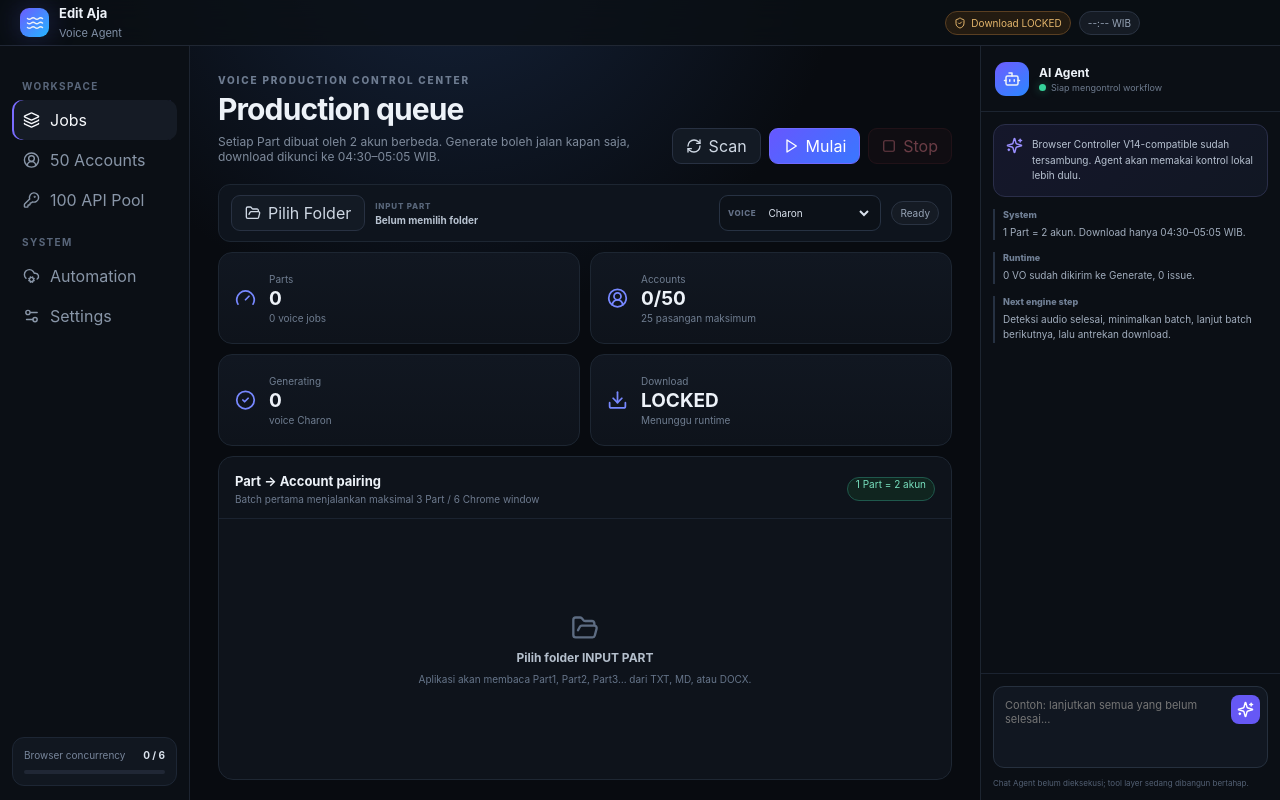
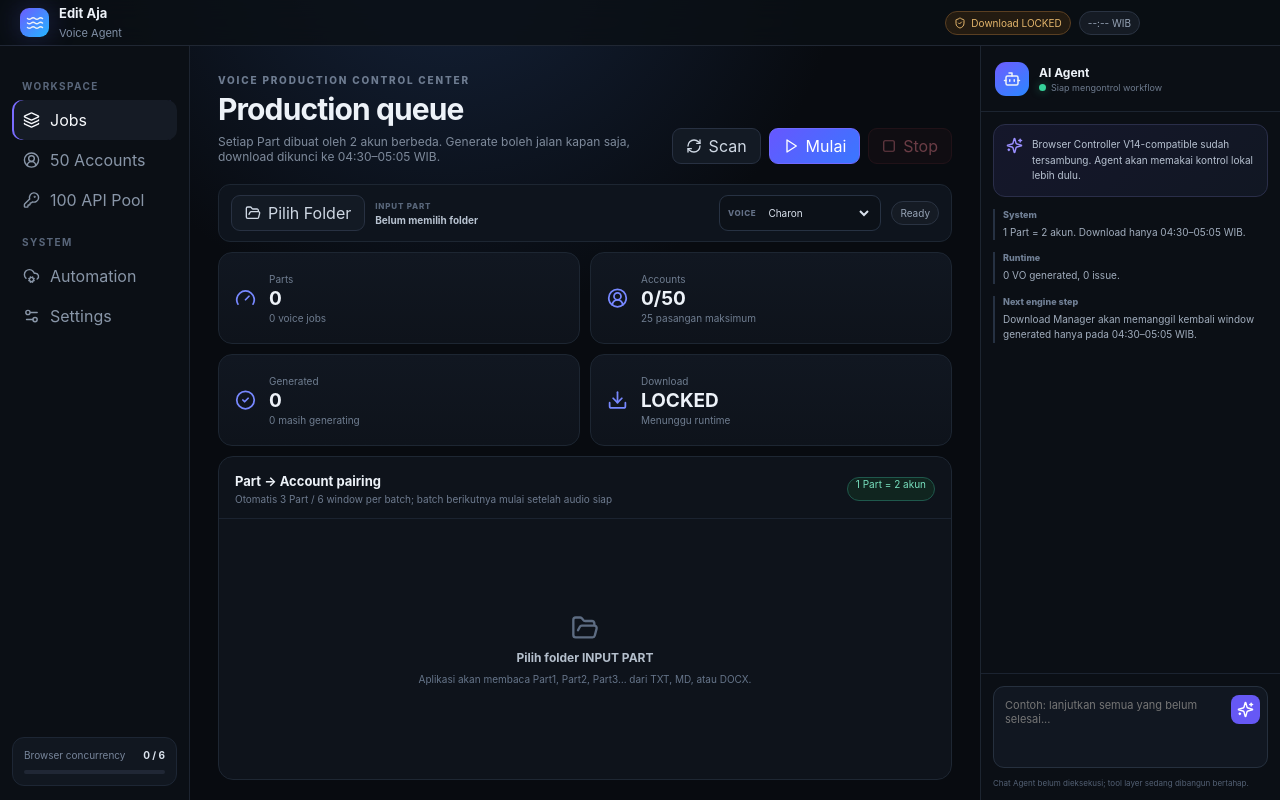
Before and after one commit to tonitarung099-creator/Edit-Aja-Voice-Agent, a React (Vite) app: page / in a window 1280 px wide. Built offline with nearby package versions, Linux system fonts and the light colour scheme.

Commit message:
feat: show generated queue and automatic batch progress

```diff
--- a/src/App.tsx
+++ b/src/App.tsx
@@ -33,7 +33,7 @@ type RuntimeVoiceJob = {
   pairSide: 'A' | 'B';
   sourcePath: string;
   sourceName: string;
-  status: 'waiting' | 'opening' | 'needs_login' | 'filling' | 'prepared' | 'selecting_voice' | 'generating' | 'error' | 'stopped';
+  status: 'waiting' | 'opening' | 'needs_login' | 'filling' | 'prepared' | 'selecting_voice' | 'generating' | 'generated' | 'provider_limited' | 'error' | 'stopped';
   message: string;
   windowHandle?: number;
   updatedAt: string;
@@ -62,9 +62,9 @@ function voLabel(slot:number) {
 }
 
 function statusTone(status?:RuntimeVoiceJob['status']) {
-  if (status === 'prepared' || status === 'generating') return 'good';
-  if (status === 'opening' || status === 'filling' || status === 'selecting_voice') return 'busy';
-  if (status === 'needs_login') return 'warn';
+  if (status === 'prepared' || status === 'generated') return 'good';
+  if (status === 'opening' || status === 'filling' || status === 'selecting_voice' || status === 'generating') return 'busy';
+  if (status === 'needs_login' || status === 'provider_limited') return 'warn';
   if (status === 'error' || status === 'stopped') return 'bad';
   return 'default';
 }
@@ -79,6 +79,8 @@ function shortStatus(job?:RuntimeVoiceJob) {
     prepared:'Prepared',
     selecting_voice:'Voice',
     generating:'Generating',
+    generated:'Generated',
+    provider_limited:'Limited',
     error:'Error',
     stopped:'Stopped',
   };
@@ -248,7 +250,7 @@ export default function App(){
       setWorkflowMessage('Menjalankan batch pertama: 3 Part / 6 akun…');
       const finalState = await window.voiceAgent.startWorkflow(inputFolder);
       setRuntime(finalState);
-      setWorkflowMessage('Batch pertama sudah diproses sampai perintah Generate. Deteksi selesai + batch berikutnya adalah tahap berikutnya.');
+      setWorkflowMessage('Generate otomatis selesai dipantau untuk semua batch yang dapat diproses. Audio siap tetap tersimpan untuk antrean download.');
     } catch (error) {
       setWorkflowMessage(error instanceof Error ? error.message : 'Workflow gagal dijalankan.');
     }
@@ -266,8 +268,9 @@ export default function App(){
 
   const configuredCount = profiles.length;
   const generatingCount = runtime.jobs.filter(j=>j.status==='generating').length;
-  const activeCount = runtime.jobs.filter(j=>['opening','filling','selecting_voice'].includes(j.status)).length;
-  const issueCount = runtime.jobs.filter(j=>j.status==='error'||j.status==='needs_login').length;
+  const generatedCount = runtime.jobs.filter(j=>j.status==='generated').length;
+  const activeCount = runtime.jobs.filter(j=>['opening','filling','selecting_voice','generating'].includes(j.status)).length;
+  const issueCount = runtime.jobs.filter(j=>['error','needs_login','provider_limited'].includes(j.status)).length;
 
   return <div className="app-shell">
     <header className="topbar">
@@ -326,13 +329,13 @@ export default function App(){
         <section className="stats-grid">
           <div className="stat"><Gauge/><div><span>Parts</span><b>{groupedJobs.length}</b><small>{runtime.jobs.length} voice jobs</small></div></div>
           <div className="stat"><CircleUserRound/><div><span>Accounts</span><b>{configuredCount}/50</b><small>25 pasangan maksimum</small></div></div>
-          <div className="stat"><CheckCircle2/><div><span>Generating</span><b>{generatingCount}</b><small>voice {voiceName}</small></div></div>
+          <div className="stat"><CheckCircle2/><div><span>Generated</span><b>{generatedCount}</b><small>{generatingCount} masih generating</small></div></div>
           <div className="stat"><Download/><div><span>Download</span><b>{downloadState.open ? 'OPEN' : 'LOCKED'}</b><small>{downloadState.nextLabel}</small></div></div>
         </section>
 
         <section className="panel">
           <div className="panel-head">
-            <div><b>Part → Account pairing</b><span>Batch pertama menjalankan maksimal 3 Part / 6 Chrome window</span></div>
+            <div><b>Part → Account pairing</b><span>Otomatis 3 Part / 6 window per batch; batch berikutnya mulai setelah audio siap</span></div>
             <div className="head-actions">
               {issueCount > 0 && <Pill tone="bad"><AlertTriangle size={12}/>{issueCount} issue</Pill>}
               <Pill tone="good">1 Part = 2 akun</Pill>
@@ -408,8 +411,8 @@ export default function App(){
       <div className="agent-feed">
         <div className="agent-card"><Sparkles size={17}/><p>Browser Controller V14-compatible sudah tersambung. Agent akan memakai kontrol lokal lebih dulu.</p></div>
         <div className="agent-msg"><span>System</span><p>1 Part = 2 akun. Download hanya 04:30–05:05 WIB.</p></div>
-        <div className="agent-msg"><span>Runtime</span><p>{runtime.running ? `Menjalankan batch dengan voice ${voiceName}.` : `${generatingCount} VO sudah dikirim ke Generate, ${issueCount} issue.`}</p></div>
-        <div className="agent-msg"><span>Next engine step</span><p>Deteksi audio selesai, minimalkan batch, lanjut batch berikutnya, lalu antrekan download.</p></div>
+        <div className="agent-msg"><span>Runtime</span><p>{runtime.running ? `Menjalankan/memantau batch dengan voice ${voiceName}.` : `${generatedCount} VO generated, ${issueCount} issue.`}</p></div>
+        <div className="agent-msg"><span>Next engine step</span><p>Download Manager akan memanggil kembali window generated hanya pada 04:30–05:05 WIB.</p></div>
       </div>
       <div className="agent-input"><textarea value={agentText} onChange={e=>setAgentText(e.target.value)} placeholder="Contoh: lanjutkan semua yang belum selesai..."/><button><Sparkles size={17}/></button><small>Chat Agent belum dieksekusi; tool layer sedang dibangun bertahap.</small></div>
     </aside>
```
